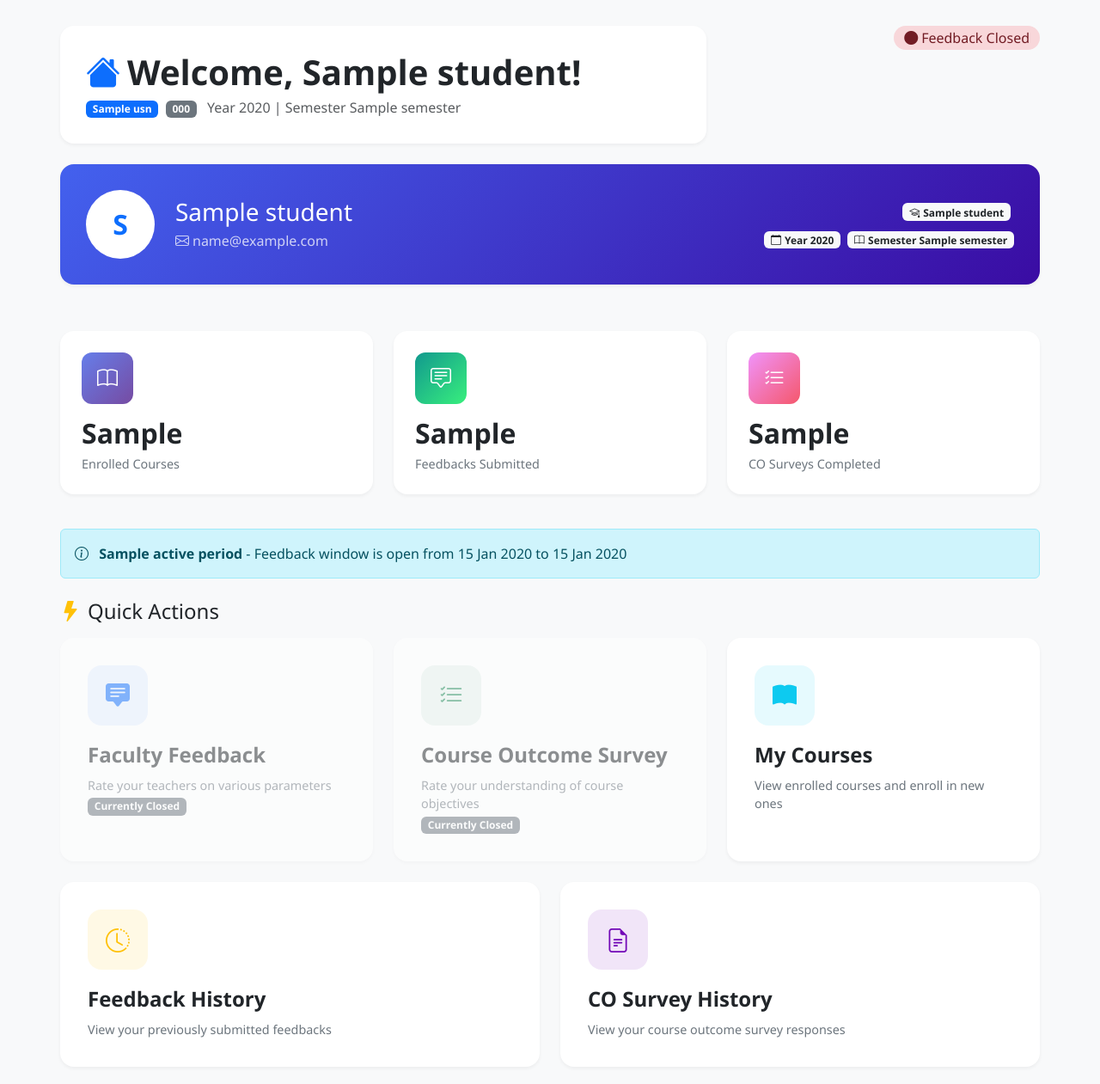
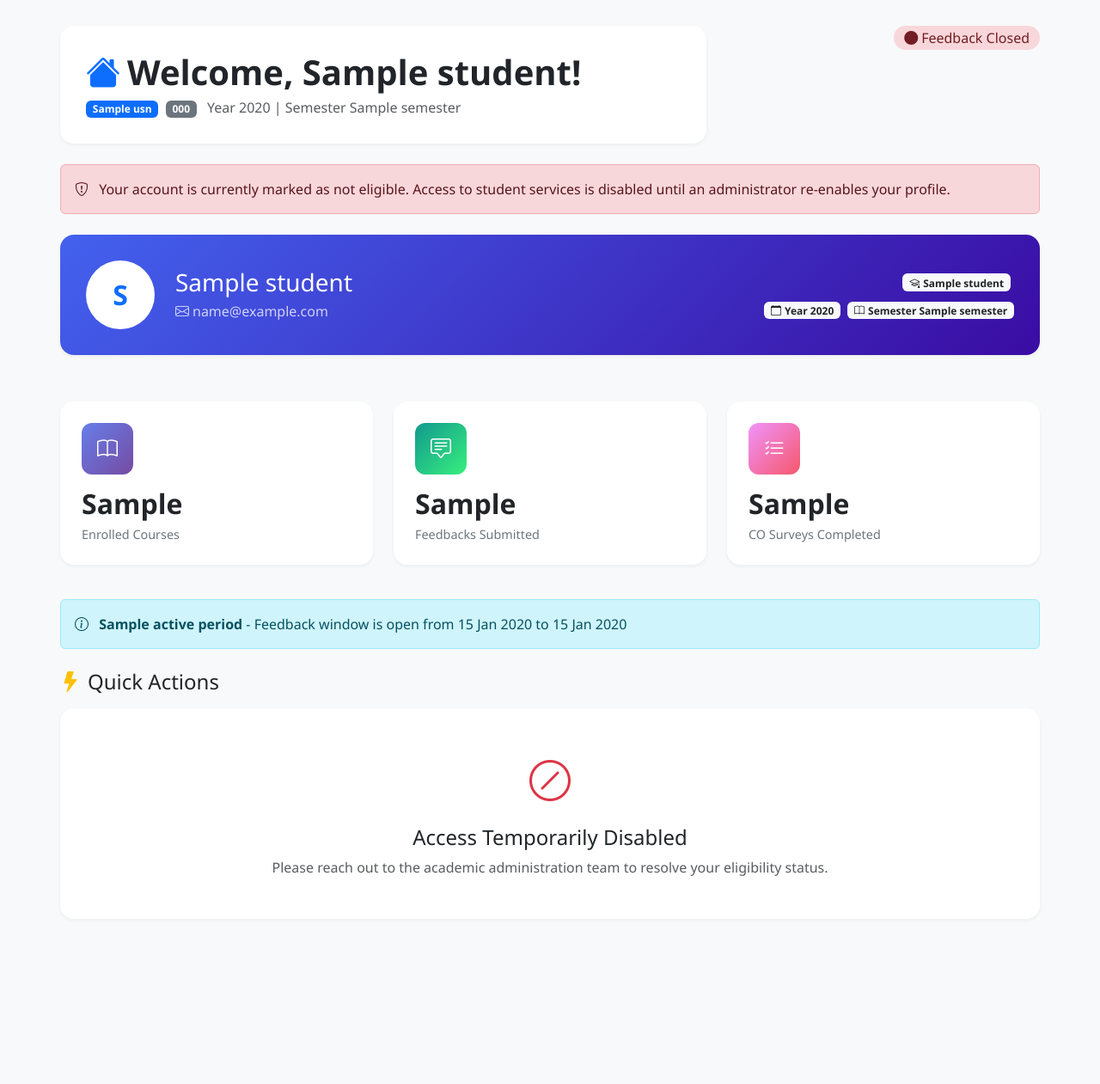
Before and after one commit to darshan-pr/Enterprise-resource-planning, a Flask app: template ug_feedback_system/templates/student/dashboard.html in a window 1280 px wide. Shown: the top 1261 px of the page at 86% size. After the commit the page ends 1019 px from the top, so only its background shows below. Run offline with Flask 3, Linux system fonts and the light colour scheme; the template is opened without the code that fills it: most values are stand-ins (such as "Sample title", 1, 10 or a date in 2020).

Commit message:
Enhance student dashboard to handle eligibility status and display appropriate alerts

```diff
--- a/ug_feedback_system/routes/student_routes.py
+++ b/ug_feedback_system/routes/student_routes.py
@@ -22,6 +22,8 @@ def dashboard():
     """Student dashboard"""
     student_id = session.get('user_id')
     data = get_student_dashboard_data(student_id)
+    if data and data.get('student'):
+        session['is_eligible'] = data['student'].get('is_eligible', session.get('is_eligible'))
     feedback_open = is_feedback_open()
     active_period = get_active_feedback_period()
 
--- a/ug_feedback_system/services/auth_service.py
+++ b/ug_feedback_system/services/auth_service.py
@@ -259,6 +259,9 @@ def student_required(f):
         if not is_student():
             flash('This page is only accessible to students', 'error')
             return redirect(url_for('home'))
+        if session.get('is_eligible') is False and request.endpoint != 'student.dashboard':
+            flash('Your student access is currently disabled. Please contact the administrator.', 'error')
+            return redirect(url_for('student.dashboard'))
         return f(*args, **kwargs)
     return decorated_function
 
--- a/ug_feedback_system/templates/student/dashboard.html
+++ b/ug_feedback_system/templates/student/dashboard.html
@@ -4,6 +4,7 @@
 
 {% block content %}
 <div class="container dashboard-container">
+    {% set is_eligible = data.student.is_eligible if data.student else True %}
     <!-- Welcome Header with Profile -->
     <div class="row mb-4">
         <div class="col-lg-8">
@@ -32,6 +33,13 @@
             {% endif %}
         </div>
     </div>
+
+    {% if not is_eligible %}
+    <div class="alert alert-danger mb-4">
+        <i class="bi bi-shield-exclamation me-2"></i>
+        Your account is currently marked as not eligible. Access to student services is disabled until an administrator re-enables your profile.
+    </div>
+    {% endif %}
 
     <!-- Profile Card -->
     <div class="row mb-4">
@@ -115,6 +123,7 @@
 
     <!-- Quick Actions -->
     <h4 class="mb-3"><i class="bi bi-lightning-fill text-warning me-2"></i>Quick Actions</h4>
+    {% if is_eligible %}
     <div class="row">
         <div class="col-md-4 mb-4">
             <a href="{{ url_for('student.faculty_feedback') }}" class="action-card {% if not feedback_open %}opacity-50{% endif %}">
@@ -171,5 +180,14 @@
             </a>
         </div>
     </div>
+    {% else %}
+    <div class="form-card text-center py-5">
+        <div class="mb-3">
+            <i class="bi bi-slash-circle text-danger" style="font-size: 3rem;"></i>
+        </div>
+        <h4 class="mb-2">Access Temporarily Disabled</h4>
+        <p class="mb-0 text-muted">Please reach out to the academic administration team to resolve your eligibility status.</p>
+    </div>
+    {% endif %}
 </div>
 {% endblock %}
```
